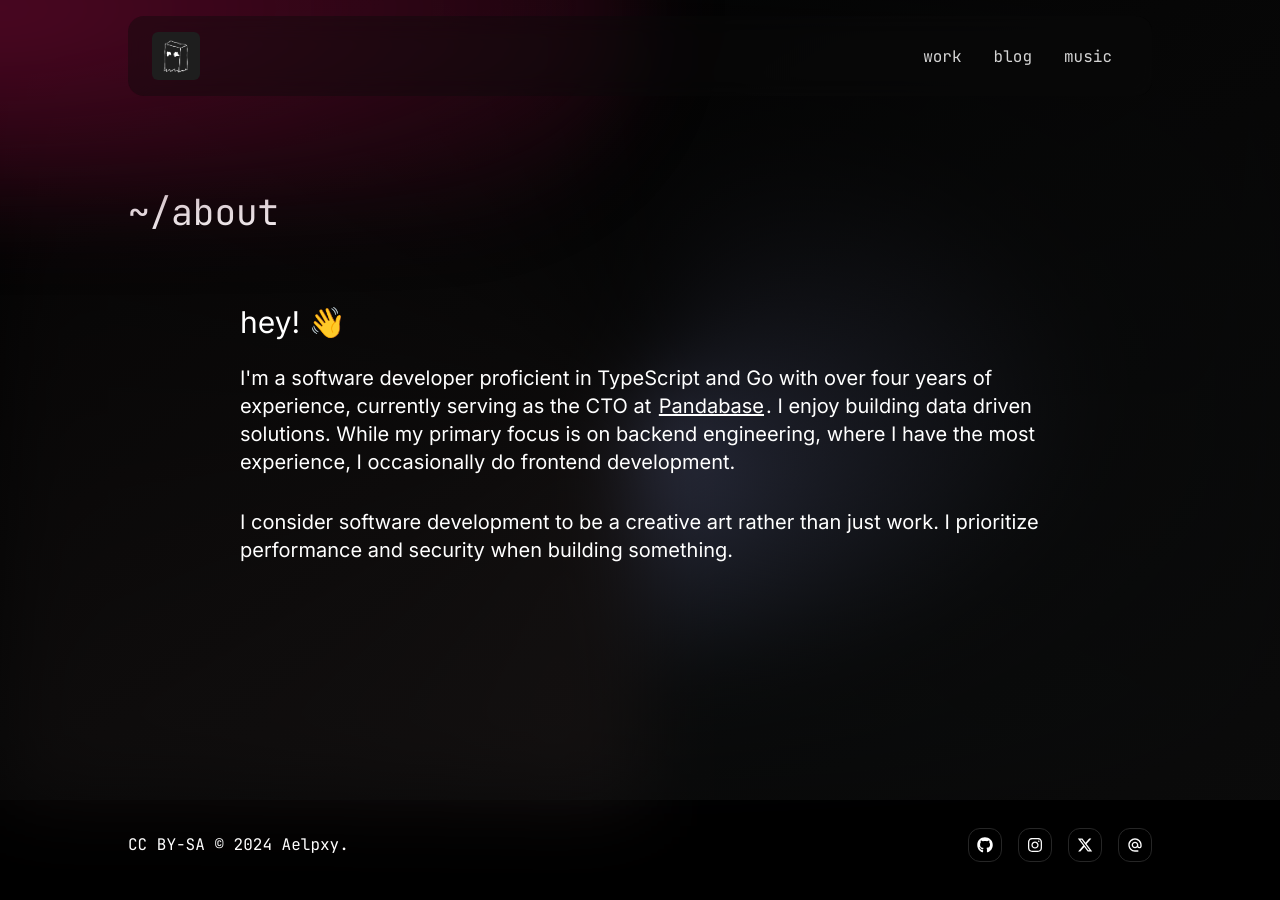
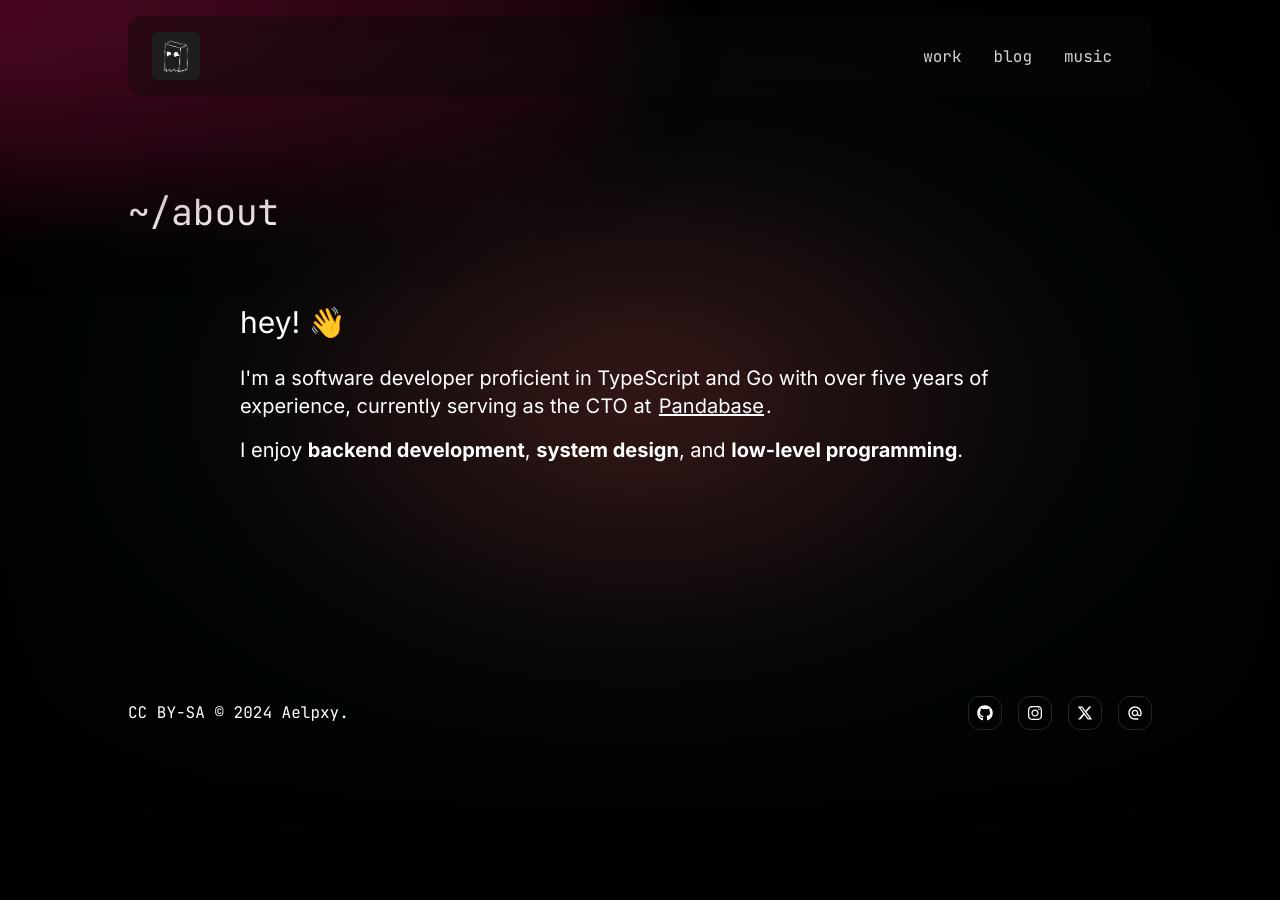
Before and after one commit to aelpxy/aelpxy.dev, a Next.js app: page / in a window 1280 px wide. Shown: the top 900 px of the page. After the commit the page ends 800 px from the top, so only its background shows below. Built offline with nearby package versions, Linux system fonts and the light colour scheme.

Commit message:
feat: better page.tsx

```diff
--- a/src/app/page.tsx
+++ b/src/app/page.tsx
@@ -16,17 +16,14 @@ export const metadata: Metadata = {
 export default function Home() {
   return (
     <main>
-      <div className='fixed inset-0 z-[-1] pointer-events-none'>
-        <div className='absolute inset-0 bg-gradient-radial from-[#6871a3] via-[#020506] to-transparent blur-2xl' />
-        <div className='absolute inset-0 bg-gradient-conic from-[#171111] via-[#000000] blur-2xl' />
-        <div className='absolute inset-0 bg-gradient-to-br from-[#000000] via-[#0d0d0d] to-[#151515] opacity-50' />
-      </div>
+      <div className='fixed inset-0 z-[-1] pointer-events-none bg-gradient-radial from-[#371818] via-[#020506] to-transparent blur-2xl animate-gradient-move' />
+
       <Content title='about'>
         <section className='px-0 sm:px-28 py-6 sm:py-12'>
           <h2 className='py-6 text-xl sm:text-2xl lg:text-3xl'>hey! 👋</h2>
           <p className='text-base sm:text-lg lg:text-xl'>
-            I&apos;m a software developer proficient in TypeScript and Go with
-            over four years of experience, currently serving as the CTO at{' '}
+            I'm a software developer proficient in TypeScript and Go with over
+            five years of experience, currently serving as the CTO at{' '}
             <Link
               href='https://pandabase.io'
               target='_blank'
@@ -35,15 +32,11 @@ export default function Home() {
             >
               Pandabase
             </Link>
-            . I enjoy building data driven solutions. While my primary focus is
-            on backend engineering, where I have the most experience, I
-            occasionally do frontend development.
+            .
           </p>
-
-          <p className='py-4 sm:py-8 text-base sm:text-lg lg:text-xl'>
-            I consider software development to be a creative art rather than
-            just work. I prioritize performance and security when building
-            something.
+          <p className='mt-4 text-base sm:text-lg lg:text-xl'>
+            I enjoy <b>backend development</b>, <b>system design</b>, and{' '}
+            <b>low-level programming</b>.
           </p>
         </section>
       </Content>
```
